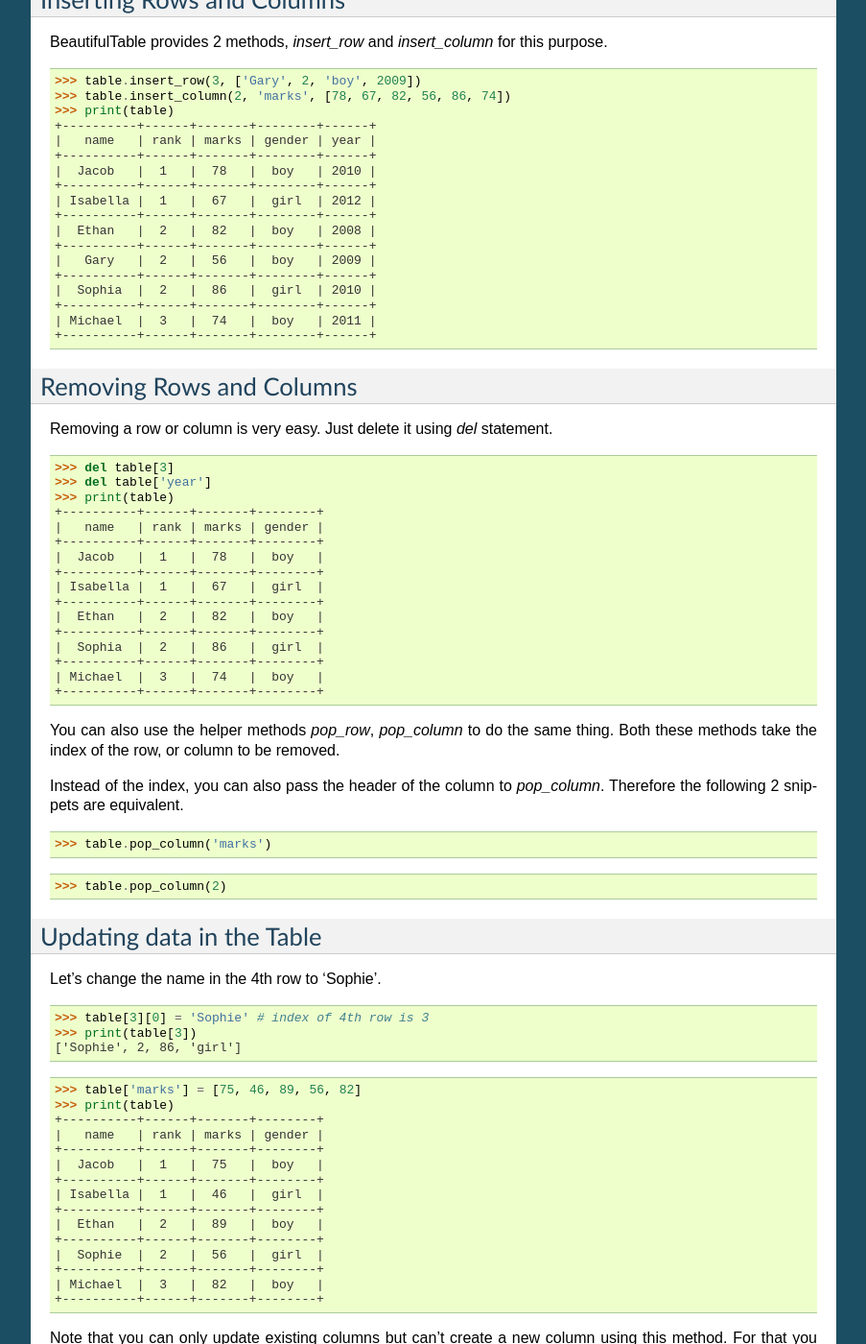
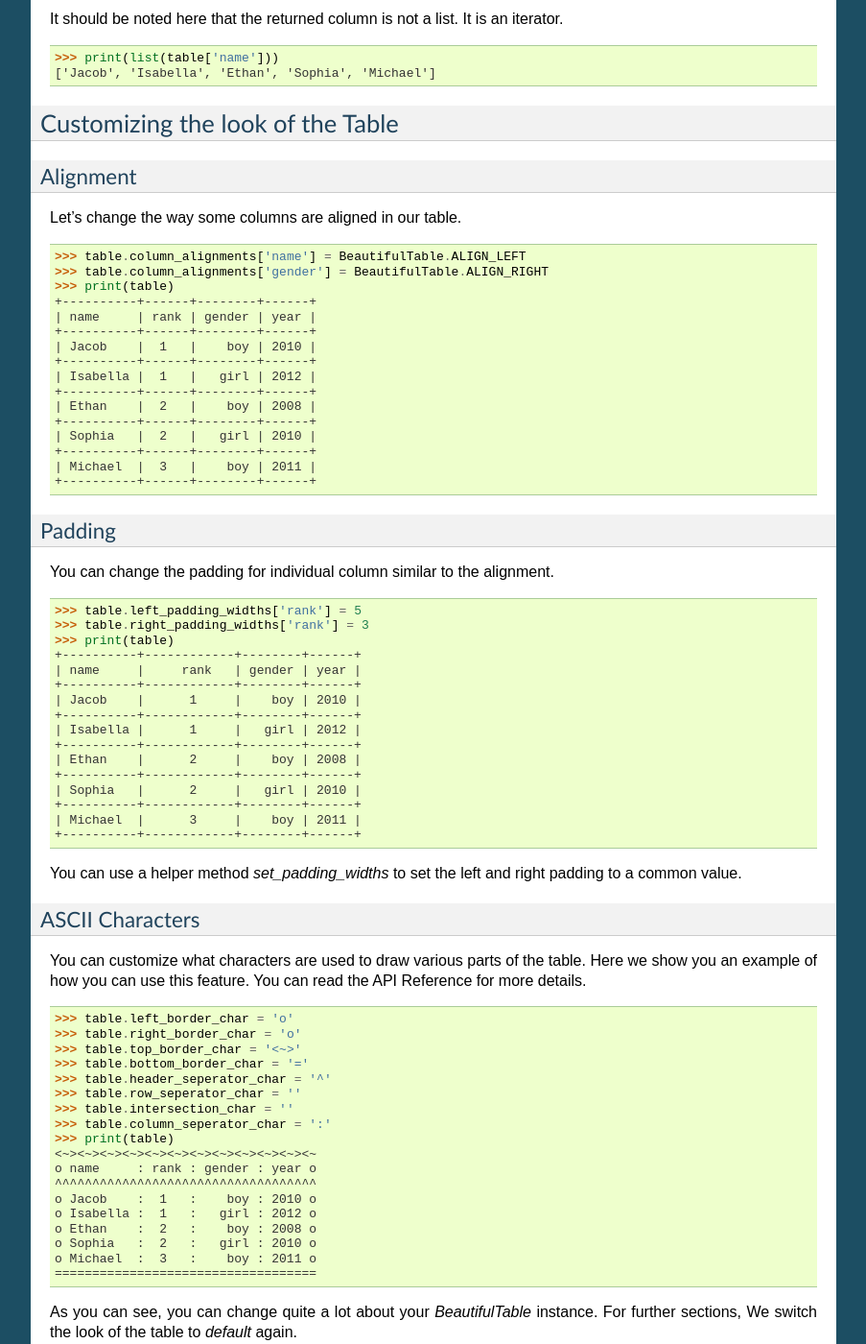
Before and after one commit to pri22296/beautifultable, a Sphinx documentation site: the page built from docs/quickstart.rst, in a window 1280 px wide and 1400 px high, scrolled down 1619 px. Shown: the whole window at 96% size, without its empty margins (198-1101 px from the left). Built offline with Sphinx 7.4.7, drawn with Linux system fonts in a browser that asks for light colours; pages that are not in the unit, such as notebooks, are missing from menus; some of the changed text lies outside the part shown.

Commit message:
Updated docs
Added more content to quickstart.rst and updated
it where required.

```diff
--- a/docs/conf.py
+++ b/docs/conf.py
@@ -19,7 +19,7 @@
 #
 import os
 import sys
-sys.path.insert(0, os.path.abspath('.'))
+sys.path.insert(0, os.path.abspath('../'))
 
 
 # -- General configuration ------------------------------------------------
@@ -43,6 +43,8 @@
 napoleon_include_special_with_doc = False
 #napoleon_use_param = False
 #napoleon_use_ivar = True
+
+autodoc_member_order = 'bysource'
 
 # Add any paths that contain templates here, relative to this directory.
 templates_path = ['_templates']
@@ -169,5 +171,3 @@
 
 # Example configuration for intersphinx: refer to the Python standard library.
 intersphinx_mapping = {'https://docs.python.org/': None}
-
-autodoc_member_order = 'bysource'
--- a/docs/index.rst
+++ b/docs/index.rst
@@ -1,4 +1,4 @@
-.. Printer Tools documentation master file, created by
+.. BeautifulTable documentation master file, created by
    sphinx-quickstart on Sun Dec 18 15:59:32 2016.
    You can adapt this file completely to your liking, but it should at least
    contain the root `toctree` directive.
--- a/docs/quickstart.rst
+++ b/docs/quickstart.rst
@@ -2,9 +2,9 @@
 Quickstart
 *************************************************************************
 
--------------------------------------------------------------------------
+=========================================================================
 Building the Table
--------------------------------------------------------------------------
+=========================================================================
 
 Building a table is very easy. You can append rows and columns
 in the table. Let's create our first BeautifulTable.
@@ -78,21 +78,32 @@
 features are described here. See the API Documentation to get a
 detailed look at all the features.
 
--------------------------------------------------------------------------
+
+=========================================================================
 Accessing Rows
--------------------------------------------------------------------------
+=========================================================================
 
 You can access a row using it's index. It works just like a python
-list.
+list. It returns a ``Row`` object.
 
 .. code:: python
 
-   >>> print(table[3])
+   >>> print(list(table[3]))
    ['Sophia', 2, 'girl', '2010']
 
--------------------------------------------------------------------------
+To access a particular field of a row, you can use the index, or the header.
+
+.. code:: python
+
+   >>> print(table[3][2])
+   girl
+   >>> print(table[3]['gender'])
+   girl
+
+
+=========================================================================
 Accessing Columns
--------------------------------------------------------------------------
+=========================================================================
 
 Columns can be accessed using their header names or their index.
 But since name of headers can be duplicated, There are methods
@@ -108,9 +119,100 @@
    >>> print(list(table['name']))
    ['Jacob', 'Isabella', 'Ethan', 'Sophia', 'Michael']
 
+
+=========================================================================
+Customizing the look of the Table
+=========================================================================
+
 -------------------------------------------------------------------------
+Alignment
+-------------------------------------------------------------------------
+Let's change the way some columns are aligned in our table.
+
+.. code:: python
+
+   >>> table.column_alignments['name'] = BeautifulTable.ALIGN_LEFT
+   >>> table.column_alignments['gender'] = BeautifulTable.ALIGN_RIGHT
+   >>> print(table)
+   +----------+------+--------+------+
+   | name     | rank | gender | year |
+   +----------+------+--------+------+
+   | Jacob    |  1   |    boy | 2010 |
+   +----------+------+--------+------+
+   | Isabella |  1   |   girl | 2012 |
+   +----------+------+--------+------+
+   | Ethan    |  2   |    boy | 2008 |
+   +----------+------+--------+------+
+   | Sophia   |  2   |   girl | 2010 |
+   +----------+------+--------+------+
+   | Michael  |  3   |    boy | 2011 |
+   +----------+------+--------+------+
+
+
+-------------------------------------------------------------------------
+Padding
+-------------------------------------------------------------------------
+You can change the padding for individual column similar to
+the alignment.
+
+.. code:: python
+
+   >>> table.left_padding_widths['rank'] = 5
+   >>> table.right_padding_widths['rank'] = 3
+   >>> print(table)
+   +----------+------------+--------+------+
+   | name     |     rank   | gender | year |
+   +----------+------------+--------+------+
+   | Jacob    |      1     |    boy | 2010 |
+   +----------+------------+--------+------+
+   | Isabella |      1     |   girl | 2012 |
+   +----------+------------+--------+------+
+   | Ethan    |      2     |    boy | 2008 |
+   +----------+------------+--------+------+
+   | Sophia   |      2     |   girl | 2010 |
+   +----------+------------+--------+------+
+   | Michael  |      3     |    boy | 2011 |
+   +----------+------------+--------+------+
+
+
+You can use a helper method `set_padding_widths` to set the left and right
+padding to a common value.
+
+
+-------------------------------------------------------------------------
+ASCII Characters
+-------------------------------------------------------------------------
+You can customize what characters are used to draw various parts of the
+table. Here we show you an example of how you can use this feature.
+You can read the API Reference for more details.
+
+.. code:: python
+
+   >>> table.left_border_char = 'o'
+   >>> table.right_border_char = 'o'
+   >>> table.top_border_char = '<~>'
+   >>> table.bottom_border_char = '='
+   >>> table.header_seperator_char = '^'
+   >>> table.row_seperator_char = ''
+   >>> table.intersection_char = ''
+   >>> table.column_seperator_char = ':'
+   >>> print(table)
+   <~><~><~><~><~><~><~><~><~><~><~><~
+   o name     : rank : gender : year o
+   ^^^^^^^^^^^^^^^^^^^^^^^^^^^^^^^^^^^
+   o Jacob    :  1   :    boy : 2010 o
+   o Isabella :  1   :   girl : 2012 o
+   o Ethan    :  2   :    boy : 2008 o
+   o Sophia   :  2   :   girl : 2010 o
+   o Michael  :  3   :    boy : 2011 o
+   ===================================
+
+As you can see, you can change quite a lot about your *BeautifulTable* instance.
+For further sections, We switch the look of the table to *default* again.
+
+=========================================================================
 Inserting Rows and Columns
--------------------------------------------------------------------------
+=========================================================================
 
 BeautifulTable provides 2 methods, `insert_row` and `insert_column` for
 this purpose.
@@ -136,9 +238,10 @@
    | Michael  |  3   |  74   |  boy   | 2011 |
    +----------+------+-------+--------+------+
 
--------------------------------------------------------------------------
+
+=========================================================================
 Removing Rows and Columns
--------------------------------------------------------------------------
+=========================================================================
 
 Removing a row or column is very easy. Just delete it using `del`
 statement.
@@ -177,9 +280,10 @@
 
    >>> table.pop_column(2)
 
--------------------------------------------------------------------------
+
+=========================================================================
 Updating data in the Table
--------------------------------------------------------------------------
+=========================================================================
 
 Let's change the name in the 4th row to 'Sophie'.
 
@@ -188,6 +292,23 @@
    >>> table[3][0] = 'Sophie' # index of 4th row is 3
    >>> print(table[3])
    ['Sophie', 2, 86, 'girl']
+
+You could have done the same thing using the header.
+
+.. code:: python
+
+   >>> table[3]['name'] = 'Sophie'
+
+
+Or, you can also change the entire row, or even multiple rows
+using slicing.
+
+.. code:: python
+
+   >>> table[3] = ['Sophie', 2, 56, 'girl']
+
+
+You can also update existing columns as shown below.
 
 .. code:: python
 
@@ -207,14 +328,17 @@
    | Michael  |  3   |  82   |  boy   |
    +----------+------+-------+--------+
 
+The methods `update_row` and `update_column` can be used to
+perform the operations discussed in this section.
+
 Note that you can only update existing columns but can't create
 a new column using this method. For that you need to use the
 methods `append_column` or `insert_column`.
 
 
--------------------------------------------------------------------------
+=========================================================================
 Searching for rows or columns headers
--------------------------------------------------------------------------
+=========================================================================
 
 Cheking if a header is in the table.
 
@@ -230,9 +354,10 @@
    >>> ["Ethan", 2, 89, "boy"] in table
    True
 
--------------------------------------------------------------------------
+
+=========================================================================
 Sorting
--------------------------------------------------------------------------
+=========================================================================
 
 You can also sort the table based on a column by
 specifying it's index or it's header.
@@ -241,17 +366,19 @@
 
    >>> table.sort('name')
    >>> print(table)
-   +----------+------+--------+
-   |   name   | rank | gender |
-   +----------+------+--------+
-   |  Ethan   |  2   |  boy   |
-   +----------+------+--------+
-   | Isabella |  1   |  girl  |
-   +----------+------+--------+
-   |  Jacob   |  1   |  boy   |
-   +----------+------+--------+
-   | Michael  |  3   |  boy   |
-   +----------+------+--------+
+   +----------+------+-------+--------+
+   |   name   | rank | marks | gender |
+   +----------+------+-------+--------+
+   |  Ethan   |  2   |  89   |  boy   |
+   +----------+------+-------+--------+
+   | Isabella |  1   |  46   |  girl  |
+   +----------+------+-------+--------+
+   |  Jacob   |  1   |  75   |  boy   |
+   +----------+------+-------+--------+
+   | Michael  |  3   |  82   |  boy   |
+   +----------+------+-------+--------+
+   |  Sophie  |  2   |  56   |  girl  |
+   +----------+------+-------+--------+
 
 You can do much more with BeautifulTable but this much should give you a
 good start. Those of you who are interested to have more control can
--- a/docs/source/beautifultable.rst
+++ b/docs/source/beautifultable.rst
@@ -7,4 +7,3 @@
 .. automodule:: beautifultable
     :members:
     :show-inheritance:
-    :member-order: bysource
```
